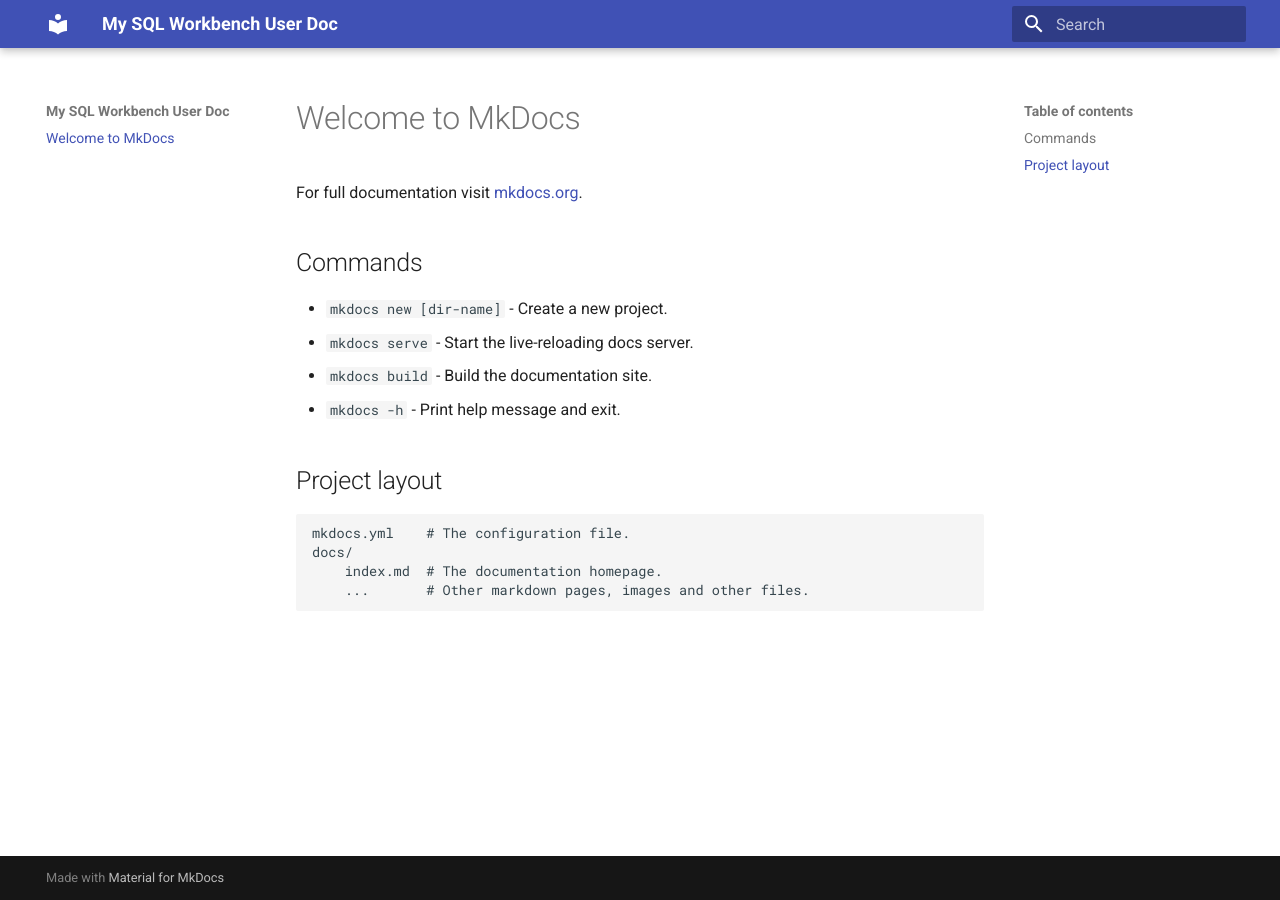
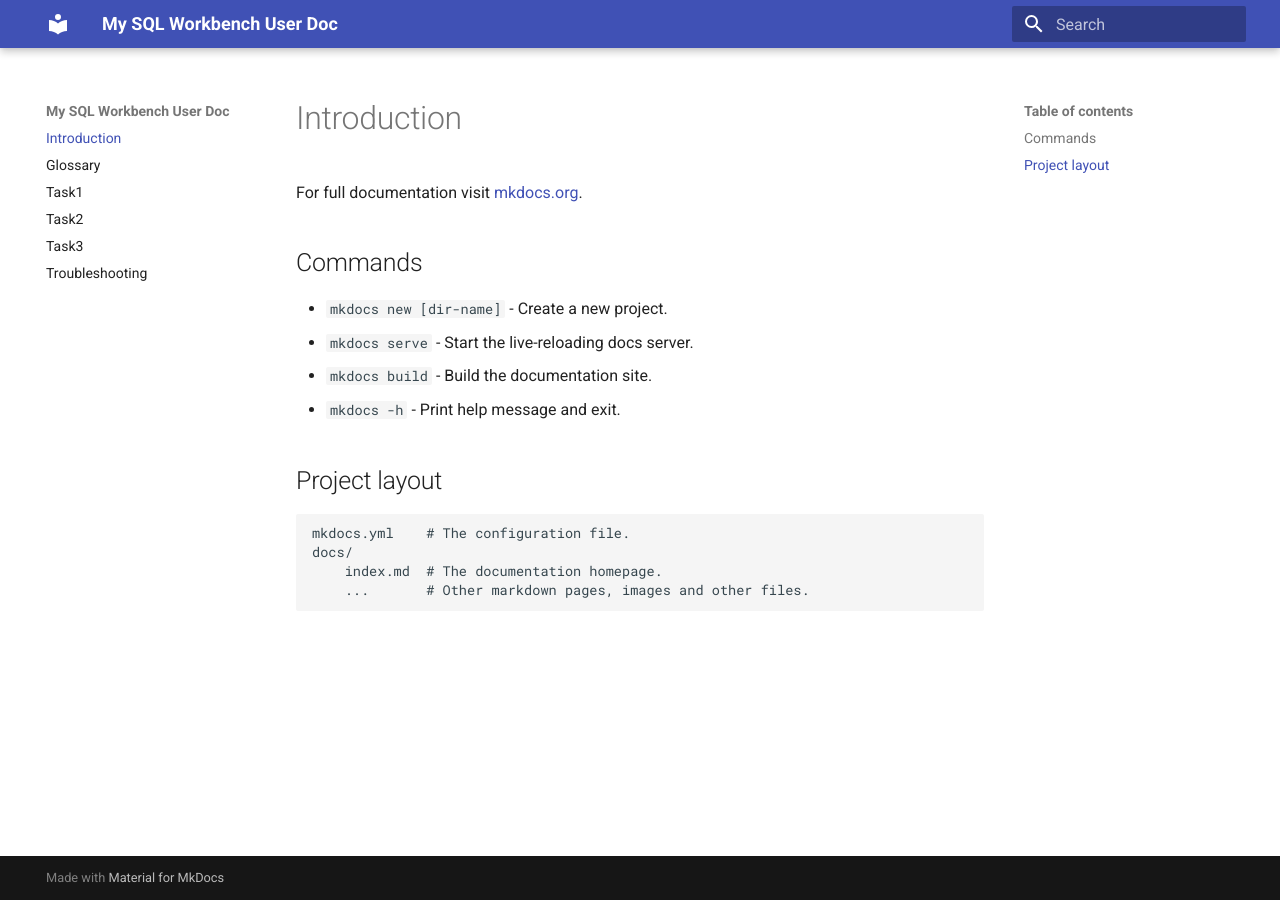
Before and after one commit to izcheung/mySQLWorkBenchUserDoc, an MkDocs documentation site: the page built from docs/index.md, in a window 1280 px wide. Built offline with MkDocs 1.6.1 and Material for MkDocs 9.7.7, drawn with Linux system fonts in a browser that asks for light colours.

Commit message:
Add md pages

```diff
--- a/docs/index.md
+++ b/docs/index.md
@@ -1,4 +1,4 @@
-# Welcome to MkDocs
+# Introduction
 
 For full documentation visit [mkdocs.org](https://www.mkdocs.org).
 
```
Also changed, not shown: docs/glossary.md (added), docs/task1.md (added), docs/task2.md (added), docs/task3.md (added), docs/troubleshooting.md (added), mkdocs.yml (line endings or trailing spaces).
